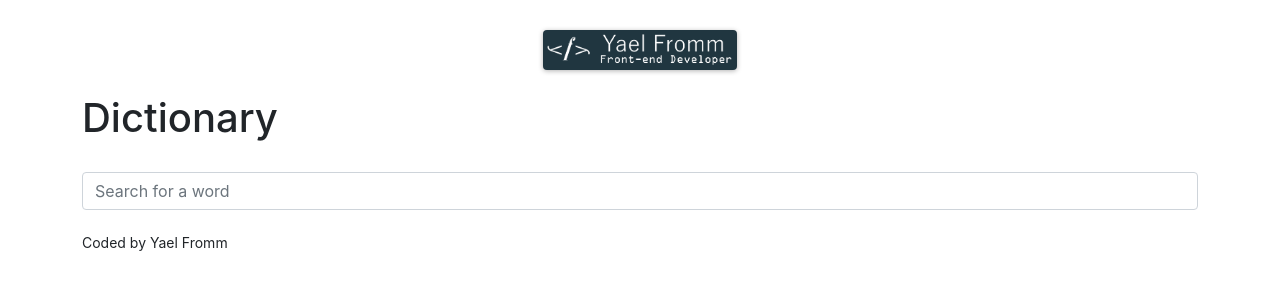
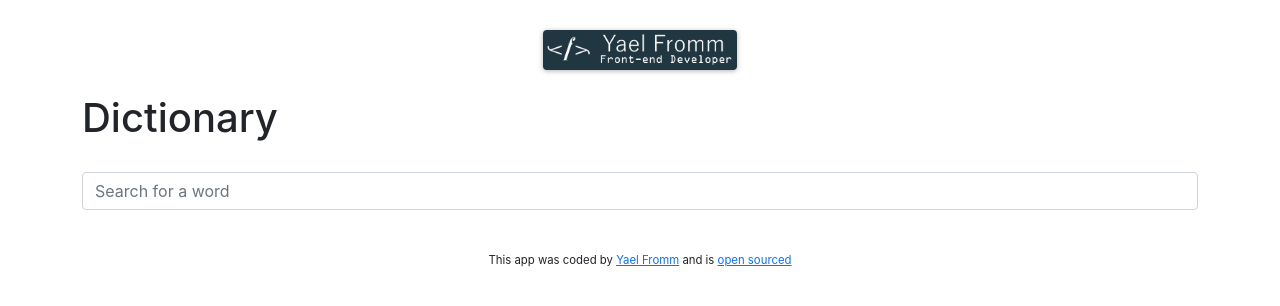
Before and after one commit to Lellien/react-dictionary-project, a React (Create React App) app: page / in a window 1280 px wide. Shown: the top 306 px of the page. Built offline with nearby package versions, Linux system fonts and the light colour scheme.

Commit message:
Added links to the footer

```diff
--- a/src/App.css
+++ b/src/App.css
@@ -11,5 +11,7 @@
   box-shadow: 0px 1px 5px rgb(0 0 0 / 30%);
 }
 .App-footer {
-  margin: 20px 0;
+  font-size: small;
+  margin: 40px 0;
+  text-align: center;
 }
--- a/src/App.js
+++ b/src/App.js
@@ -12,7 +12,19 @@ function App() {
         </header>
         <Dictionary />
         <footer className="App-footer">
-          <small>Coded by Yael Fromm</small>
+          <small>
+            This app was coded by{" "}
+            <a href="https://quirky-jang-428adc.netlify.app/" target="/blank">
+              Yael Fromm
+            </a>{" "}
+            and is{" "}
+            <a
+              href="https://github.com/Lellien/react-dictionary-project"
+              target="/blank"
+            >
+              open sourced
+            </a>
+          </small>
         </footer>
       </div>
     </div>
```
